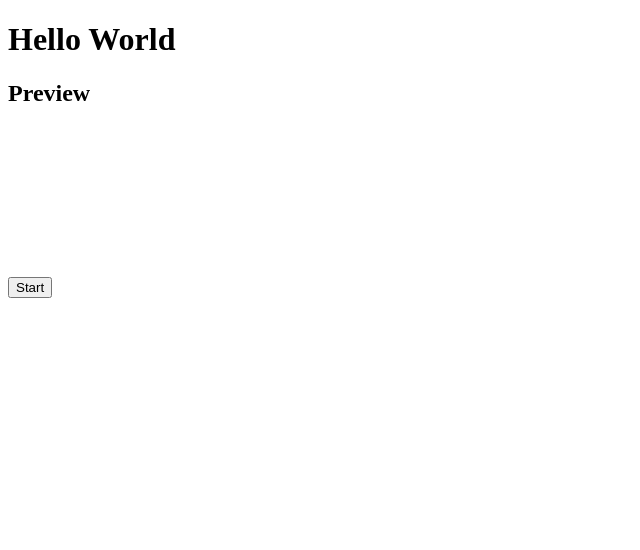
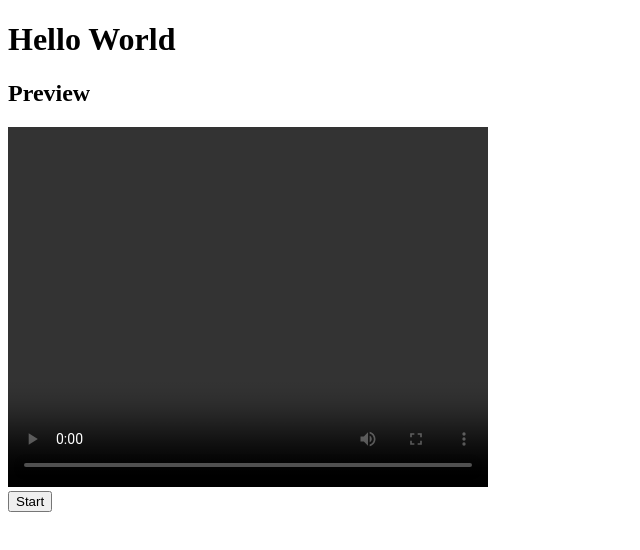
Before and after one commit to theforbiddenpool/recorder-test, a React (Create React App) app: page / in a window 1280 px wide. Shown: the top 550 px of the page, without its empty margins (0-640 px from the left). Built offline with nearby package versions, Linux system fonts and the light colour scheme.

Commit message:
Video Player component

```diff
--- a/src/components/VideoRecorder.js
+++ b/src/components/VideoRecorder.js
@@ -1,10 +1,11 @@
 import { useState, useRef, useEffect } from 'react'
 import { getUserMedia, wait } from '../utils'
+import VideoPlayer from './VideoPlayer'
 
 function VideoRecorder({ constraints }) {
   const [error, setError] = useState('')
   const videoEl = useRef()
-  const recordingEl = useRef()
+  // const recordingEl = useRef()
   const recorder = useRecorder(constraints, videoEl)
 
   const handleStart = async () => {
@@ -19,7 +20,8 @@ function VideoRecorder({ constraints }) {
   useEffect(() => {
     if(recorder.isFinished && recorder.chunks.length !== 0) {
       const recordedBlob = new Blob(recorder.chunks, { type: 'video/webm' })
-      recordingEl.current.src = URL.createObjectURL(recordedBlob)
+      videoEl.current.src = URL.createObjectURL(recordedBlob)
+      videoEl.current.srcObject = null
     }
   }, [recorder.isFinished, recorder.chunks])
 
@@ -27,8 +29,9 @@ function VideoRecorder({ constraints }) {
     <main>
       <h2>Preview</h2>
       {error && <div className="error">{error}</div>}
-      <video ref={videoEl} muted autoPlay style={{ display: !recorder.isFinished || recorder.chunks.length === 0 ? 'block' : 'none'}}></video>
-      <video ref={recordingEl} controls style={{ display: recorder.isFinished && recorder.chunks.length !== 0 ? 'block' : 'none'}}></video>
+      <VideoPlayer ref={videoEl} isRecordingFinished={recorder.isFinished} />
+      {/* <video ref={videoEl} muted autoPlay style={{ display: !recorder.isFinished || recorder.chunks.length === 0 ? 'block' : 'none'}}></video>
+      <video ref={recordingEl} controls style={{ display: recorder.isFinished && recorder.chunks.length !== 0 ? 'block' : 'none'}}></video> */}
       <div className="buttons">
         <button onClick={handleStart}>Start</button>
       </div>
```
